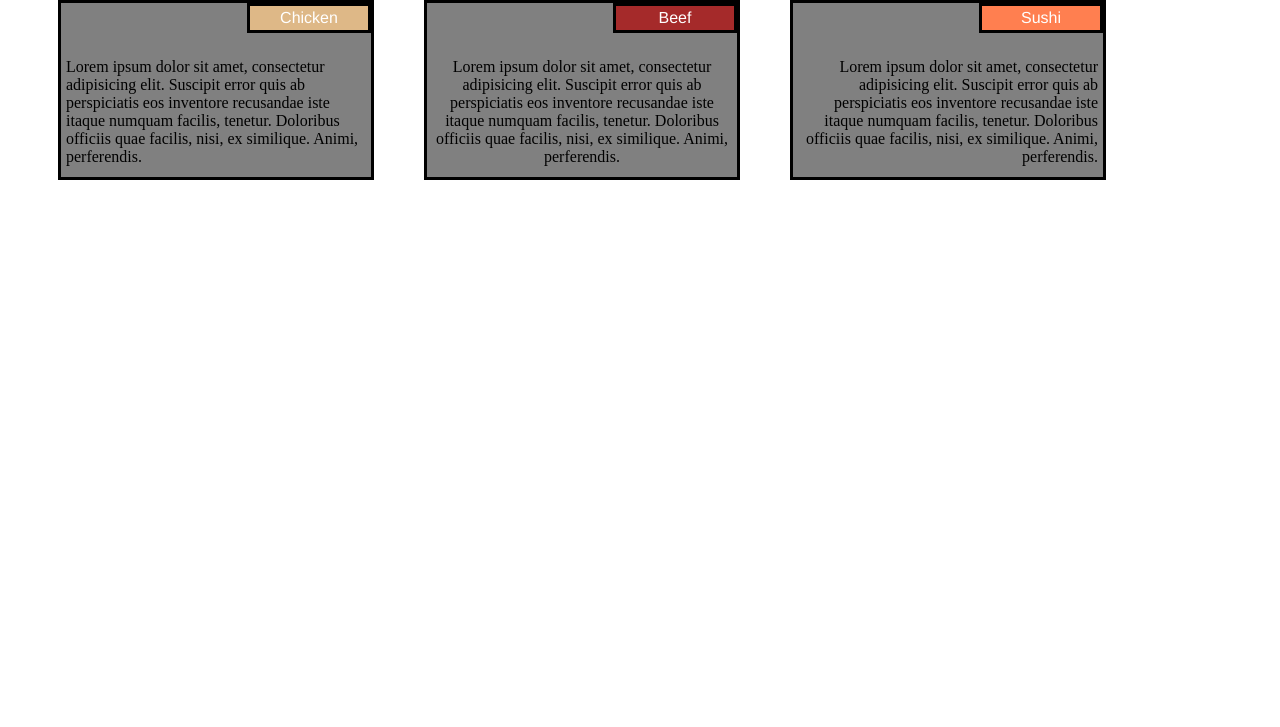
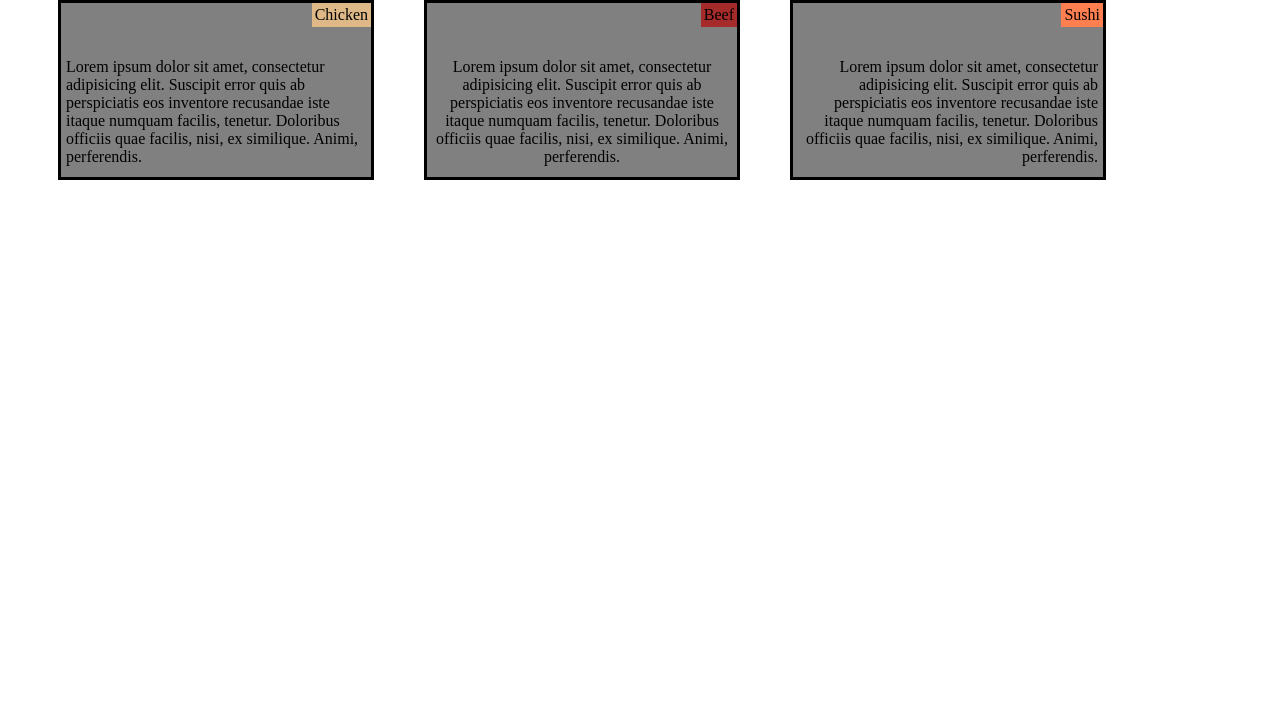
Before and after one commit to PaoloCardoni/coursera-test1, a plain HTML site: page module2-solution/index.html in a window 1280 px wide. Shown: the part 73-800 px from the top of the page. Drawn offline with Linux system fonts and the light colour scheme.

Commit message:
Update index.html
css external

```diff
--- a/module2-solution/index.html
+++ b/module2-solution/index.html
@@ -5,6 +5,7 @@
 <meta charset="utf-8">
 <meta name="viewport" content="width=device-width, initial-scale=1">
 <title>Assignment Solution for Module 2</title>
+<link rel="stylesheet" href="css">
 <style>
 
 /********** Base styles **********/
@@ -14,15 +15,6 @@
 h1 {
   margin-bottom: 15px;
   text-align: center;
-}
-
-p {
-  border: 3px solid black;
-  width: 40%;
-  height: 30px;
-  background-color: #A52A2A;
-  font-family: Helvetica;
-  color: white;
 }
 
 #p1 {
```
